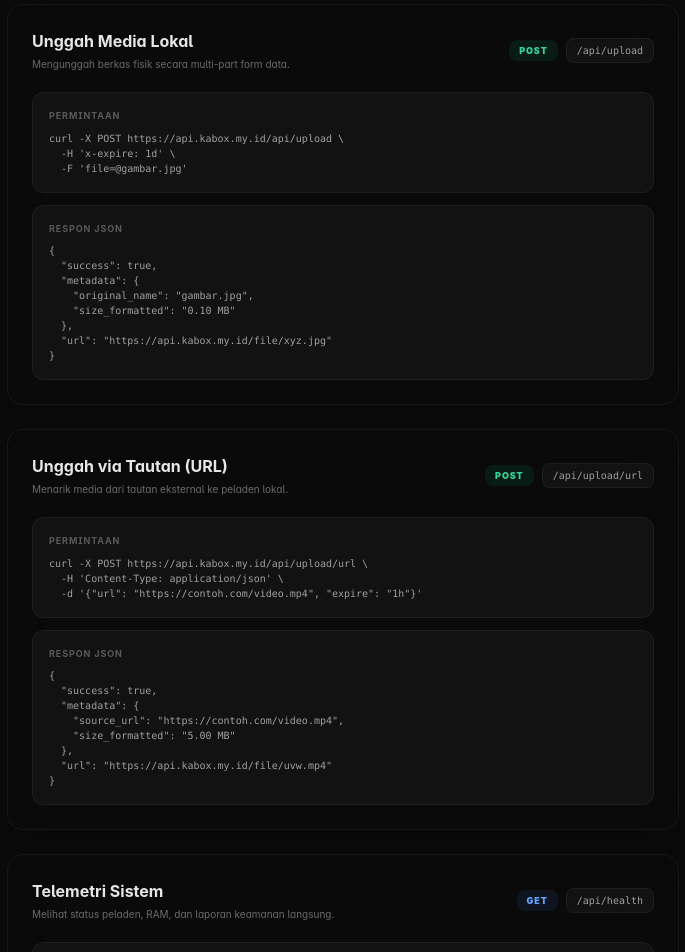
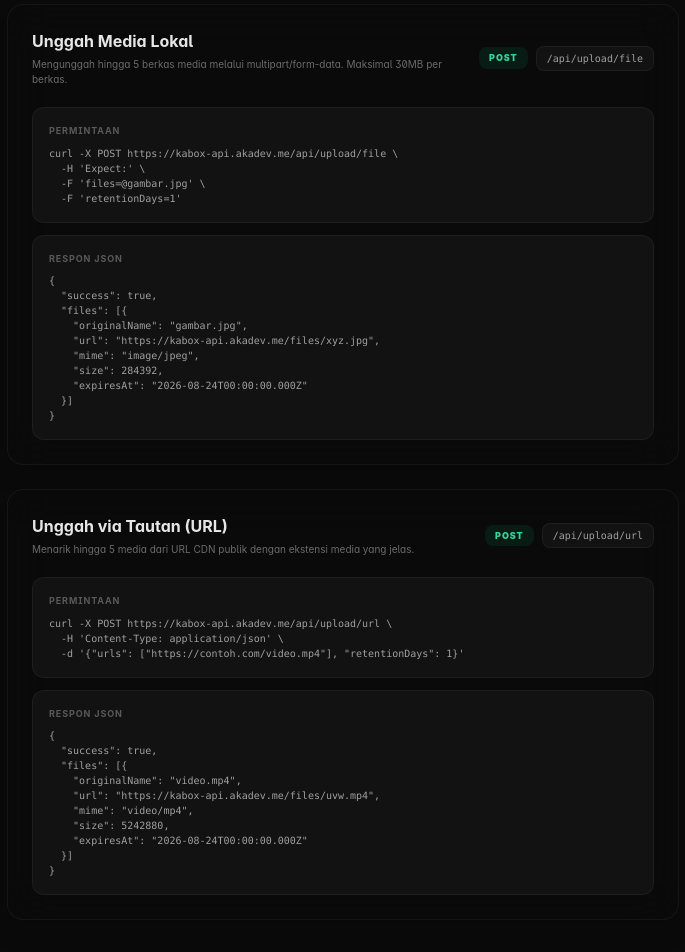
Before and after one commit to akaanakbaik/kaboxv8, a Next.js app: page /docs in a window 1280 px wide. Shown: the part 300-1252 px from the top of the page, without its empty margins (297-982 px from the left). Built offline with nearby package versions, Linux system fonts and the light colour scheme.

Commit message:
Connect original uploader to Kabox API

```diff
--- a/app/docs/page.js
+++ b/app/docs/page.js
@@ -19,26 +19,18 @@
     {
       title: "Unggah Media Lokal",
       method: "POST",
-      path: "/api/upload",
-      desc: "Mengunggah berkas fisik secara multi-part form data.",
-      curl: "curl -X POST https://api.kabox.my.id/api/upload \\\n  -H 'x-expire: 1d' \\\n  -F 'file=@gambar.jpg'",
-      output: '{\n  "success": true,\n  "metadata": {\n    "original_name": "gambar.jpg",\n    "size_formatted": "0.10 MB"\n  },\n  "url": "https://api.kabox.my.id/file/xyz.jpg"\n}'
+      path: "/api/upload/file",
+      desc: "Mengunggah hingga 5 berkas media melalui multipart/form-data. Maksimal 30MB per berkas.",
+      curl: "curl -X POST https://kabox-api.akadev.me/api/upload/file \\\n  -H 'Expect:' \\\n  -F 'files=@gambar.jpg' \\\n  -F 'retentionDays=1'",
+      output: '{\n  "success": true,\n  "files": [{\n    "originalName": "gambar.jpg",\n    "url": "https://kabox-api.akadev.me/files/xyz.jpg",\n    "mime": "image/jpeg",\n    "size": 284392,\n    "expiresAt": "2026-08-24T00:00:00.000Z"\n  }]\n}'
     },
     {
       title: "Unggah via Tautan (URL)",
       method: "POST",
       path: "/api/upload/url",
-      desc: "Menarik media dari tautan eksternal ke peladen lokal.",
-      curl: "curl -X POST https://api.kabox.my.id/api/upload/url \\\n  -H 'Content-Type: application/json' \\\n  -d '{\"url\": \"https://contoh.com/video.mp4\", \"expire\": \"1h\"}'",
-      output: '{\n  "success": true,\n  "metadata": {\n    "source_url": "https://contoh.com/video.mp4",\n    "size_formatted": "5.00 MB"\n  },\n  "url": "https://api.kabox.my.id/file/uvw.mp4"\n}'
-    },
-    {
-      title: "Telemetri Sistem",
-      method: "GET",
-      path: "/api/health",
-      desc: "Melihat status peladen, RAM, dan laporan keamanan langsung.",
-      curl: "curl -s https://api.kabox.my.id/api/health",
-      output: '{\n  "status": "operational",\n  "storage": {\n    "total_size_db": "1.24 GB"\n  },\n  "memory_diagnostics": {\n    "used_percentage": "14.20%"\n  }\n}'
+      desc: "Menarik hingga 5 media dari URL CDN publik dengan ekstensi media yang jelas.",
+      curl: "curl -X POST https://kabox-api.akadev.me/api/upload/url \\\n  -H 'Content-Type: application/json' \\\n  -d '{\"urls\": [\"https://contoh.com/video.mp4\"], \"retentionDays\": 1}'",
+      output: '{\n  "success": true,\n  "files": [{\n    "originalName": "video.mp4",\n    "url": "https://kabox-api.akadev.me/files/uvw.mp4",\n    "mime": "video/mp4",\n    "size": 5242880,\n    "expiresAt": "2026-08-24T00:00:00.000Z"\n  }]\n}'
     }
   ];
 
--- a/components/UploadBox.js
+++ b/components/UploadBox.js
@@ -9,6 +9,14 @@
   { label: "1 Minggu", value: "1w" },
   { label: "Selamanya", value: "never" }
 ];
+
+const API_BASE_URL = (process.env.NEXT_PUBLIC_API_BASE_URL || "https://kabox-api.akadev.me").replace(/\/$/, "");
+
+function retentionDays(value) {
+  if (value === "1w") return 7;
+  if (value === "never") return 30;
+  return 1;
+}
 
 export default function UploadBox() {
   const [activeTab, setActiveTab] = useState("local");
@@ -53,56 +61,58 @@
     setIsUploading(true);
     setProgress(0);
     const newResults = [];
+    const days = retentionDays(expiry);
 
     if (activeTab === "local") {
-      for (let i = 0; i < files.length; i++) {
-        const file = files[i];
+      try {
         const formData = new FormData();
-        formData.append("file", file);
-
-        try {
-          const url = await new Promise((resolve, reject) => {
+        files.forEach(file => formData.append("files", file));
+        formData.append("retentionDays", String(days));
+        const data = await new Promise((resolve, reject) => {
           const xhr = new XMLHttpRequest();
-            xhr.withCredentials = false;
-            xhr.open("POST", "https://api.kabox.my.id/api/upload", true);
-            xhr.setRequestHeader("x-expire", expiry);
+          xhr.withCredentials = true;
+          xhr.open("POST", `${API_BASE_URL}/api/upload/file`, true);
           xhr.upload.onprogress = (e) => {
-              if (e.lengthComputable) {
-                const fileProg = e.loaded / e.total;
-                setProgress(Math.round(((i + fileProg) / files.length) * 100));
-              }
+            if (e.lengthComputable) setProgress(Math.round((e.loaded / e.total) * 100));
           };
           xhr.onload = () => {
-              if (xhr.status === 200) resolve(JSON.parse(xhr.responseText).url);
-              else reject(`Status ${xhr.status}`);
+            let payload;
+            try {
+              payload = JSON.parse(xhr.responseText || "{}");
+            } catch {
+              reject(new Error(`Status ${xhr.status}`));
+              return;
+            }
+            if (xhr.status >= 200 && xhr.status < 300 && payload.success) resolve(payload);
+            else reject(new Error(payload.error || `Status ${xhr.status}`));
           };
-            xhr.onerror = () => reject("Koneksi terputus");
+          xhr.onerror = () => reject(new Error("Koneksi terputus"));
           xhr.send(formData);
         });
-          newResults.push({ name: file.name, url });
-          addNotif(`Berhasil: ${file.name}`);
+        data.files.forEach((item, index) => newResults.push({ name: item.originalName || files[index]?.name || item.name, url: item.url }));
+        addNotif(`${newResults.length} media berhasil diunggah`);
       } catch (err) {
-          addNotif(`Gagal: ${file.name} - ${err}`, "error");
-        }
+        addNotif(err instanceof Error ? err.message : "Upload gagal", "error");
       }
     } else {
       setProgress(40);
       try {
-        const res = await fetch("https://api.kabox.my.id/api/upload/url", {
+        const res = await fetch(`${API_BASE_URL}/api/upload/url`, {
           method: "POST",
           headers: { "Content-Type": "application/json" },
-          body: JSON.stringify({ url: urlInput, expire: expiry })
+          credentials: "include",
+          body: JSON.stringify({ urls: [urlInput], retentionDays: days })
         });
         setProgress(80);
         const data = await res.json();
-        if (res.ok && data.success) {
-          newResults.push({ name: data.metadata?.original_name || "remote_media", url: data.url });
+        if (res.ok && data.success && data.files?.[0]) {
+          newResults.push({ name: data.files[0].originalName || "remote_media", url: data.files[0].url });
           addNotif("Tautan berhasil ditarik");
         } else {
-          throw new Error(data.message || "Peladen menolak tautan");
+          throw new Error(data.error || "Peladen menolak tautan");
         }
       } catch (err) {
-        addNotif(err.message, "error");
+        addNotif(err instanceof Error ? err.message : "Upload URL gagal", "error");
       }
       setProgress(100);
     }
@@ -201,8 +211,8 @@
               <span className="text-[10px] font-bold text-white/50 truncate uppercase tracking-widest w-full">{res.name}</span>
               <div className="flex items-center gap-2 w-full">
                 <div className="flex-1 bg-[#121212] border border-white/5 rounded-lg px-3 py-2.5 text-[10px] font-mono text-white/70 truncate select-all">{res.url}</div>
-                <button onClick={() => copy(res.url)} className="p-2.5 bg-[#161616] hover:bg-white/10 rounded-lg transition-colors border border-white/5 shrink-0"><svg width="14" height="14" viewBox="0 0 24 24" fill="none" stroke="currentColor" strokeWidth="2.5"><rect x="9" y="9" width="13" height="13" rx="2" ry="2" /><path d="M5 15H4a2 2 0 0 1-2-2V4a2 2 0 0 1 2-2h9a2 2 0 0 1 2 2v1" /></svg></button>
-                <a href={res.url} target="_blank" className="p-2.5 bg-[#161616] hover:bg-white/10 rounded-lg transition-colors border border-white/5 shrink-0"><svg width="14" height="14" viewBox="0 0 24 24" fill="none" stroke="currentColor" strokeWidth="2.5"><path d="M18 13v6a2 2 0 0 1-2 2H5a2 2 0 0 1-2-2V8a2 2 0 0 1 2-2h6" /><polyline points="15 3 21 3 21 9" /><line x1="10" y1="14" x2="21" y2="3" /></svg></a>
+                <button onClick={() => copy(res.url)} className="p-2.5 bg-[#161616] hover:bg-white/10 rounded-lg transition-colors border border-white/5 shrink-0"><svg width="14" height="14" viewBox="0 0 24 24" fill="none" stroke="currentColor" strokeWidth="2.5"><rect x="9" y="9" width="13" height="13" rx="2" /><path d="M5 15H4a2 2 0 0 1-2-2V4a2 2 0 0 1 2-2h9a2 2 0 0 1 2 2v1" /></svg></button>
+                <a href={res.url} target="_blank" rel="noreferrer" className="p-2.5 bg-[#161616] hover:bg-white/10 rounded-lg transition-colors border border-white/5 shrink-0"><svg width="14" height="14" viewBox="0 0 24 24" fill="none" stroke="currentColor" strokeWidth="2.5"><path d="M18 13v6a2 2 0 0 1-2 2H5a2 2 0 0 1-2-2V8a2 2 0 0 1 2-2h6" /><polyline points="15 3 21 3 21 9" /><line x1="10" y1="14" x2="21" y2="3" /></svg></a>
               </div>
             </motion.div>
           ))}
```
Lines whose indentation alone changed are shown as unchanged.
